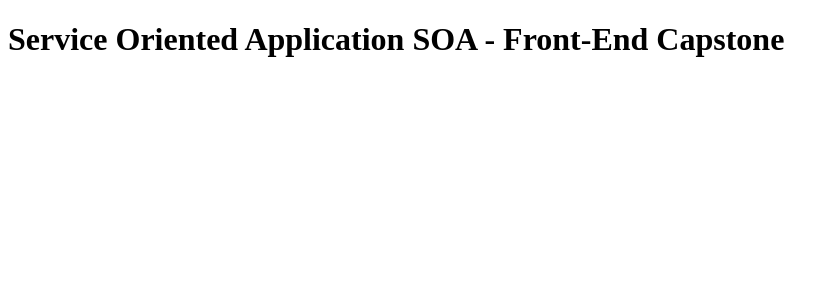
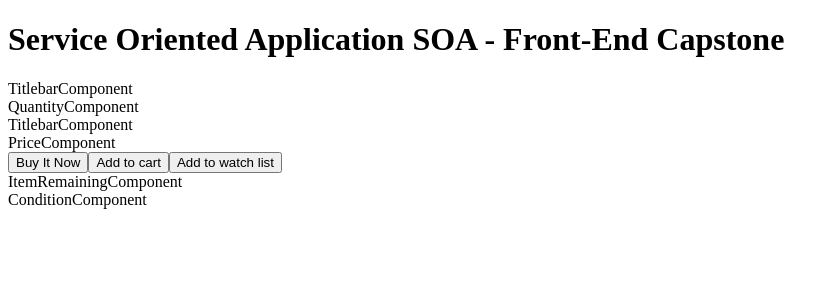
Before and after one commit to rpt14-codeblooded/product-details-service, a React app: page / in a window 1280 px wide. Shown: the top 300 px of the page, without its empty margins (0-839 px from the left). Built offline with nearby package versions, Linux system fonts and the light colour scheme; the HTML template or start-up script is replaced by a standard one.

Commit message:
Created all components for app

```diff
--- /dev/null
+++ b/client/src/components/ConditionComponent.jsx
@@ -0,0 +1,9 @@
+import React from 'react';
+
+const ConditionComponent = () => {
+  return (
+    <div>ConditionComponent</div>
+  )
+};
+
+export default ConditionComponent;
--- /dev/null
+++ b/client/src/components/ItemRemainingComponent.jsx
@@ -0,0 +1,9 @@
+import React from 'react';
+
+const ItemRemainingComponent = () => {
+  return (
+    <div>ItemRemainingComponent</div>
+  )
+};
+
+export default ItemRemainingComponent;
--- /dev/null
+++ b/client/src/components/PriceComponent.jsx
@@ -0,0 +1,14 @@
+import React from 'react';
+
+const PriceComponent = () => {
+  return (
+    <div>PriceComponent
+      <div>
+        <button>Buy It Now</button>
+        <button>Add to cart</button>
+        <button>Add to watch list</button>
+      </div>
+    </div>
+  )
+};
+export default PriceComponent;
--- /dev/null
+++ b/client/src/components/QuantityComponent.jsx
@@ -0,0 +1,9 @@
+import React from 'react';
+
+const QuantityComponent = () => {
+  return (
+    <div>QuantityComponent</div>
+  )
+};
+
+export default QuantityComponent;
--- /dev/null
+++ b/client/src/components/TitleComponent.jsx
@@ -0,0 +1,9 @@
+import React from 'react';
+
+const TitleComponent = () => {
+  return (
+    <div>TitlebarComponent</div>
+  )
+};
+
+export default TitleComponent;
--- a/client/src/index.jsx
+++ b/client/src/index.jsx
@@ -1,6 +1,14 @@
 import React from 'react';
 import ReactDOM from 'react-dom';
 import axios from 'axios';
+
+import TitleComponent from './components/TitleComponent.jsx';
+import QuantityComponent from './components/QuantityComponent.jsx';
+import ProductNumberComponent from './components/TitleComponent.jsx';
+import PriceComponent from './components/PriceComponent.jsx';
+import ItemRemainingComponent from './components/ItemRemainingComponent.jsx';
+import ConditionComponent from './components/ConditionComponent.jsx';
+
 
 class App extends React.Component {
   constructor(props) {
@@ -15,6 +23,12 @@ class App extends React.Component {
     return (
       <div>
         <h1>Service Oriented Application SOA - Front-End Capstone</h1>
+        <TitleComponent />
+        <QuantityComponent />
+        <ProductNumberComponent />
+        <PriceComponent />
+        <ItemRemainingComponent />
+        <ConditionComponent />
       </div>
     )
   }
```
Also changed, not shown: client/src/components/ProductNumberComponent.jsx (added, +8 -0 lines), 2 other files (tests, documents, lock files or other folders).
